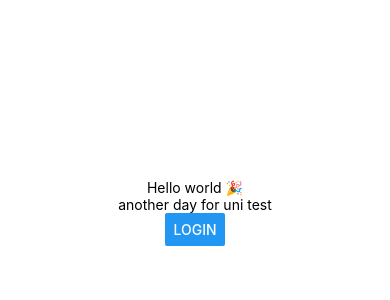
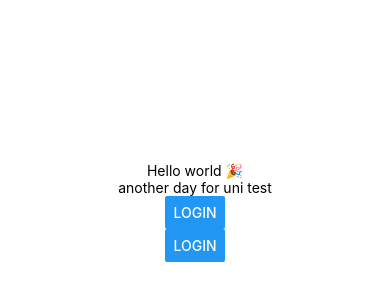
Before and after one commit to Hussain-hamim/Taskly, a React Native app: screen / in a window 390 px wide. Shown: the part 210-510 px from the top of the page. Built offline with nearby package versions, Linux system fonts and the light colour scheme.

Commit message:
hello world

```diff
--- a/App.js
+++ b/App.js
@@ -17,6 +17,7 @@ const YourApp = () => {
       <Text>Hello world 🎉</Text>
       <Text>another day for uni test</Text>
       <Button title="login" onPress={() => Alert.alert("hello world")} />
+      <Button title="login" onPress={() => Alert.alert("hello world")} />
     </View>
   );
 };
```
